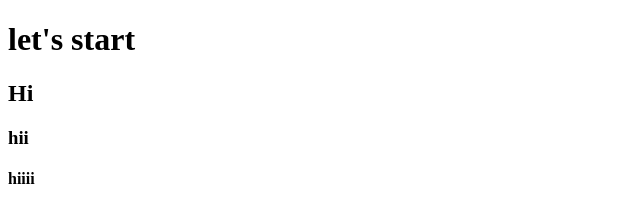
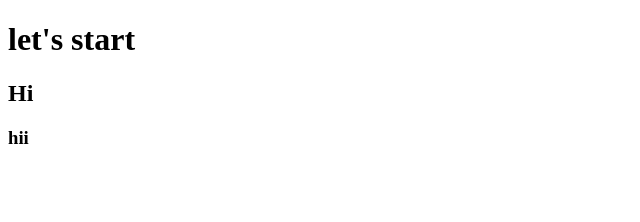
Before and after one commit to rohit4729/Gym-project, a plain HTML site: page index.html in a window 1280 px wide. Shown: the full height of the page, 0-640 px from the left. Drawn offline with Linux system fonts and the light colour scheme.

Commit message:
I deleting for checking changes

```diff
--- a/index.html
+++ b/index.html
@@ -9,6 +9,6 @@
     <h1>let's start</h1>
     <h2>Hi</h2>
     <h3>hii</h3>
-    <h4>hiiii</h4>
+    <h4></h4>
 </body>
 </html>
```
